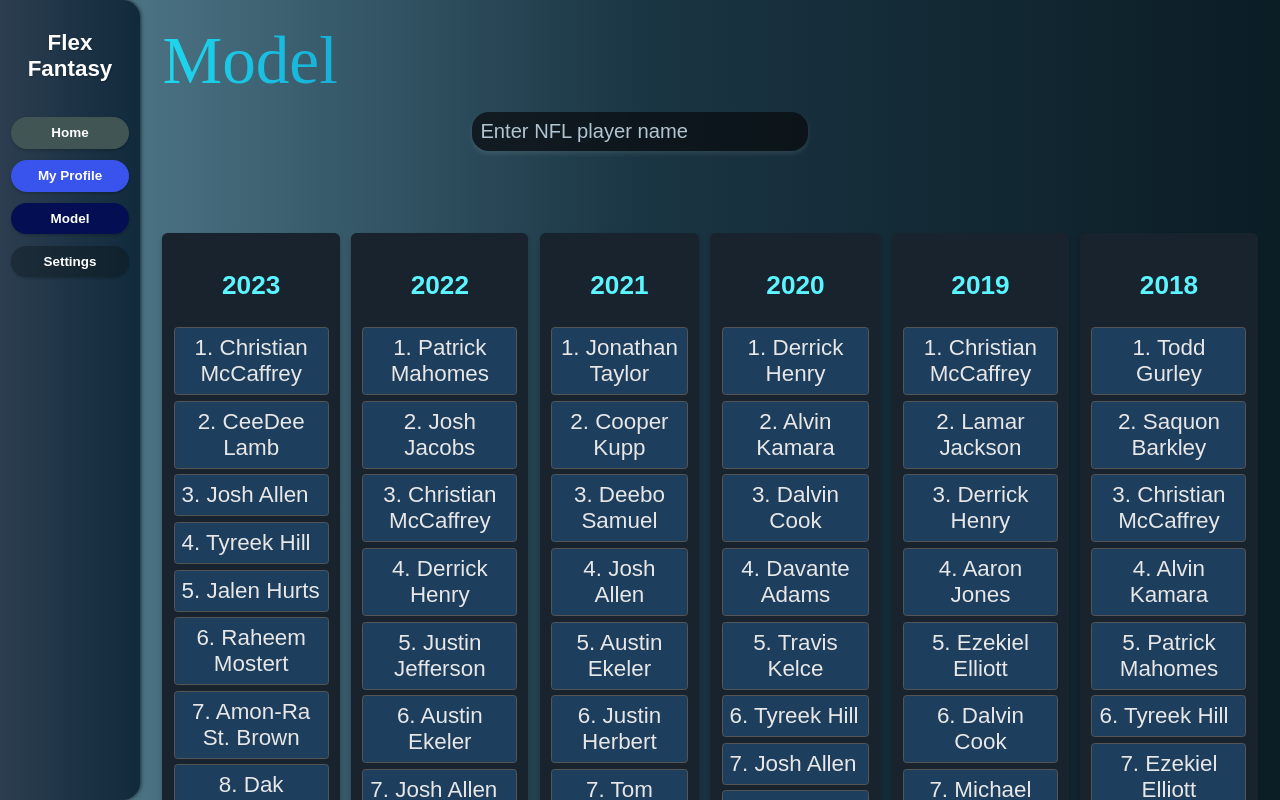
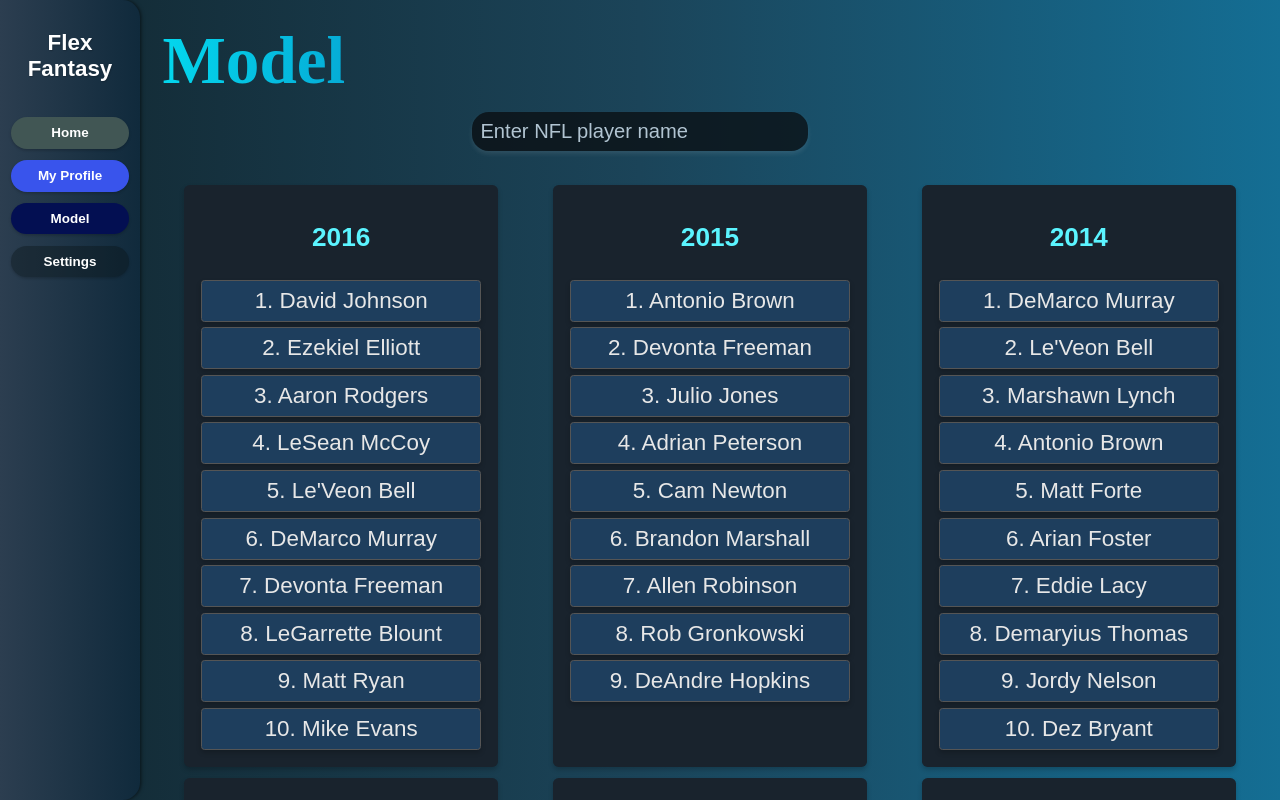
Before and after one commit to Dpope32/FlexFantasy, a React (Create React App) app in the folder fantasy-fusion/: page /model in a window 1280 px wide. Shown: the top 800 px of the page. Built offline with nearby package versions, Linux system fonts and the light colour scheme; a web font is replaced by a local one.

Commit message:
Added 5 years to model

```diff
--- a/fantasy-fusion/src/App.css
+++ b/fantasy-fusion/src/App.css
@@ -1,7 +1,7 @@
 .App {
   text-align: center;
   zoom: 100%;
-  background: linear-gradient(to right, #588395, #1a3543, #0b1d25); /* Example gradient background */
+  background: linear-gradient(to right, #122730, #1b4459, #146e94); /* Example gradient background */
 }
 
 .App-logo {
--- a/fantasy-fusion/src/Model.js
+++ b/fantasy-fusion/src/Model.js
@@ -13,17 +13,29 @@
   const navigate = useNavigate();
   const [showTopPlayers, setShowTopPlayers] = useState(true);
   const topPlayerIds = {
+    2014 : ["904", "1408", "745", "536", "103", "669", "1527", "560", "175", "574"],
+    2015: ["536", "2168", "947", "184", "954", "648", "1992", "515", "1426"],
+    2016: ["2391", "3164", "96", "676", "1408", "904", "2168", "730", "24", "2216"],
+    2017: ["2315", "1408", "4098", "4035", "2320", "1426", "536", "1234", "956", "676"],
     2018: ['2315','4866','4034', '4035', '4046', '3321','3164', '1466', '536', '2133'],
+    2019: ["4034", "4881", "3198", "4199", "3164", "4029", "3199", "1466", "4988", "956"],
+    2020: ["3198", "4035", "4029", "2133", "1466", "3321", "2212", "96", "5849", "4046"],
+    2021: ["6813", "4039", "5872", "2212", "4663", "6797", "167", "7564", "5012", "6794"],
+    2022: ["4046", "5850", "4034", "3198", "6794", "4663", "2212", "2133", "1466", "4988"],
     2023: ["4034", "6786", "2212", "3321", "6904", "2749", "7547", "3294", "2216", "4881"],
-    2022: ["4046", "5850", "4034", "3198", "6794", "4663", "2212", "2133", "1466", "4988"],
-    2021: ["6813", "4039", "5872", "2212", "4663", "6797", "167", "7564", "5012", "6794"],
-    2020: ["3198", "4035", "4029", "2133", "1466", "3321", "2212", "96", "5849", "4046"],
-    2019: ["4034", "4881", "3198", "4199", "3164", "4029", "3199", "1466", "4988", "956"],
+  };
+
+  const isColumnAllZeros = (stats, field) => {
+    if (Array.isArray(stats)) {
+      return stats.length > 0 && stats.every(stat => stat[field] === 0);
+    }
+    console.error('stats is not an array:', stats);
+    return false;
   };
 
   const handleBack = () => {
-    setSelectedPlayer(null); // Deselect the player
-    setShowTopPlayers(true); // Show the top players again
+    setSelectedPlayer(null);
+    setShowTopPlayers(true);
   };
 
   const uniqueSuggestions = (data) => {
@@ -74,7 +86,6 @@
     }
   };
 
-
   const handleSelectPlayer = (player) => {
     setSelectedPlayer(player);
     setSearchTerm('');
@@ -85,57 +96,63 @@
 
   const prepareChartData = (playerStats) => {
     const years = Object.keys(playerStats).sort();
-    const fantptData = years.map(year => playerStats[year].fantpt);
-    const posrankData = years.map(year => playerStats[year].posrank);
-    const ydsData = years.map(year => playerStats[year].yds);
-    const gamesData = years.map(year => playerStats[year].gs); // Use 'gs' for games played
-
-    // Calculate points per game using 'gs'
-    const ppgData = fantptData.map((totalPoints, index) => {
-      const games = gamesData[index];
-      return games ? (totalPoints / games).toFixed(2) : 0; // Avoid division by zero
-    });
-    // Find the maximum pos_rank for inversion
-    const maxPosRank = Math.max(...posrankData);
-
-    // Invert pos_rank values by subtracting from the maxPosRank
-    const invertedPosRankData = posrankData.map(rank => maxPosRank - rank + 1); // +1 ensures that the lowest rank is not zero
-
-    return {
-      labels: years,
-      datasets: [
+    const datasets = [
       {
         label: 'Fantasy Points',
-          data: fantptData,
+        dataKey: 'fantpt',
         borderColor: 'rgb(75, 192, 192)',
         backgroundColor: 'rgba(75, 192, 192, 0.2)',
         yAxisID: 'y',
       },
       {
         label: 'Position Rank',
-          data: invertedPosRankData,
+        dataKey: 'posrank',
         borderColor: 'rgb(255, 99, 132)',
         backgroundColor: 'rgba(255, 99, 132, 0.2)',
         yAxisID: 'y1',
       },
       {
         label: 'Yards',
-          data: ydsData,
+        dataKey: 'yds',
         borderColor: 'rgb(255, 206, 86)',
         backgroundColor: 'rgba(255, 206, 86, 0.2)',
         yAxisID: 'y3',
       },
-        {
+    ];
+
+    const filteredDatasets = datasets.map(dataset => {
+      const data = years.map(year => playerStats[year][dataset.dataKey]);
+      const allZeros = data.every(value => value === 0);
+      if (dataset.dataKey === 'posrank') {
+        const maxPosRank = Math.max(...data);
+        dataset.data = data.map(rank => maxPosRank - rank + 1);
+      } else {
+        dataset.data = data;
+      }
+
+      return allZeros ? null : dataset;
+    }).filter(dataset => dataset !== null);
+    const gamesData = years.map(year => playerStats[year].gs);
+    const fantptData = years.map(year => playerStats[year].fantpt);
+    const ppgData = fantptData.map((totalPoints, index) => {
+      const games = gamesData[index];
+      return games ? (totalPoints / games).toFixed(2) : 0;
+    });
+    const ppgAllZeros = ppgData.every(value => value === 0);
+    if (!ppgAllZeros) {
+      filteredDatasets.push({
         label: 'Points Per Game',
         data: ppgData,
         borderColor: 'rgb(123, 239, 178)',
         backgroundColor: 'rgba(123, 239, 178, 0.2)',
-          yAxisID: 'ppg', // Assign the new y-axis here
-        },
-      ],
+        yAxisID: 'ppg',
+      });
+    }
+    return {
+      labels: years,
+      datasets: filteredDatasets,
     };
   };
-
   const chartOptions = {
     scales: {
       y: {
@@ -242,12 +259,15 @@
     'yds_rushing': 'Rush Yds',
     'td_receiving': 'Rec TDs',
     'td_rushing': 'Rush TDs',
-    'att_rushing': 'Rushes'
+    'att_rushing': 'Rushes',
+    'ovrank' : 'OVR',
   };
 
   const renderStatsGrid = (playerStats, position) => {
-    const customOrder = ['age', 'posrank', 'ppr', 'ppg', 'td', 'yds', 'gs', 'att', 'cmp', 'att_rushing', 'yds_rushing'];
+    const customOrder = ['age', 'posrank', 'ppr', 'ppg', 'td', 'yds', 'gs', 'ovrank', 'att_rushing', 'yds_rushing'];
     const excludedColumns = new Set(['rank', 'fantpt', 'g', 'vbd', 'twopp', 'td_other', 'fantpos', 'player', 'twopm']);
+    const fieldsToExclude = ['cmp', 'rushes', 'rush_tds'];
+    const columnsAllZeros = fieldsToExclude.filter(field => isColumnAllZeros(playerStats, field));
   if (position !== 'QB') {
     excludedColumns.add('att');
     excludedColumns.add('cmp');
@@ -258,6 +278,10 @@
       excludedColumns.add('td_receiving');
       excludedColumns.add('yds_receiving');
       excludedColumns.add('rec');
+    }
+    if (position === 'TE', 'WR') {
+      excludedColumns.add('td_rushing');
+      excludedColumns.add('ya');
     }
     if (typeof playerStats === 'object' && Object.keys(playerStats).length > 0) {
       const firstKey = Object.keys(playerStats)[0];
@@ -289,7 +313,6 @@
         <tr>
           <th>Year</th>
           {columnsToRender.map(col => {
-            // Use the renamed column if it exists, otherwise use the original column name
             const displayName = renamedColumns[col] || col;
             return <th key={col}>{displayName}</th>;
           })}
@@ -306,15 +329,14 @@
 };
   const hasStats = Object.keys(playerStats).length > 0;
 
-
   const ModelPage = () => {
     const [isPlayerSelected, setIsPlayerSelected] = useState(false);
     return (
       <div>
-        {/* Rest of your component JSX goes here */}
       </div>
     );
   }
+
 
   return (
     <div className="model-page">
@@ -325,15 +347,11 @@
         <button className="model-button" onClick={() => navigate('/model')}>Model</button>
         <button className="settings-button">Settings</button>
       </div>
-
-      {/* Conditionally render the header based on whether a player is selected */}
       {!selectedPlayer && (
         <header className="main-header">
           <span>Model</span>
         </header>
       )}
-
-      {/* Main content area */}
       <div className="main-content">
     <div className="search-section">
       <input
@@ -352,10 +370,7 @@
                )}
              </div>
              {selectedPlayer && (
-        <button className="back-button" onClick={handleBack}>
-          Back
-        </button>
-      )}
+        <button className="back-button" onClick={handleBack}>Back</button>)}
               {selectedPlayer && (
           <div className="player-info">
         <h2>{`${selectedPlayer} - ${getMostRecentFantpos(playerStats) || 'Position not available'}`}</h2>
@@ -379,6 +394,14 @@
         ))}
       </div>
     )}
+      <div>
+         {selectedPlayer && hasStats && (
+            <div>
+              <h2>{selectedPlayer.player}</h2>
+              {renderStatsGrid(playerStats, getMostRecentFantpos(playerStats))}
+            </div>
+          )}
+      </div>
     {selectedPlayer && hasStats && (
       <div className="chart-container" style={{height: '50vh', width: '120vw' }}>
         <Line
@@ -387,19 +410,9 @@
         />
       </div>
     )}
-      <div>
-         {selectedPlayer && hasStats && (
-            <div>
-
-              <h2>{selectedPlayer.player}</h2>
-              {renderStatsGrid(playerStats, getMostRecentFantpos(playerStats))}
-            </div>
-          )}
-      </div>
     </div>
     </div>
   );
-
 }
 
 export default Model;
--- a/fantasy-fusion/src/model.css
+++ b/fantasy-fusion/src/model.css
@@ -1,6 +1,12 @@
 /* Model.css */
 
 @import url('https://fonts.googleapis.com/css2?family=Kodchasan:wght@400;700&display=swap');
+:root {
+  --background-color-card: #1e3e5d;
+  --hover-color-card: #2a5075;
+  --text-color-primary: #e7e7e7;
+  --text-color-secondary: #61dafb;
+}
 
 html {
   font-size: 16px;
@@ -30,8 +36,9 @@
 .main-header {
   all: initial;
   padding-left: 200px;
+  font-weight: bolder;
   font-size: 6rem;
-  background: linear-gradient(to right, rgb(37, 248, 255), rgb(8, 104, 178), rgb(52, 52, 90));
+  background: linear-gradient(to right, rgb(2, 247, 255), rgb(8, 104, 178), rgb(52, 52, 90));
   -webkit-background-clip: text;
   -webkit-text-fill-color: transparent;
   text-align: left;
@@ -40,7 +47,6 @@
 .model-page .top-players-container {
   border-radius: 5px;
   margin-left: 200px;
-  margin-top: 100px;
   cursor: pointer;
   transition: transform 0.2s;
   font-size: 2rem;
@@ -61,7 +67,6 @@
 .model-page .top-player:hover {
   transform: scale(1.05);
 }
-
 
 input, button {
   padding: 0.75rem;
@@ -121,7 +126,7 @@
 }
 .model-page table {
   margin-left: 100px;
-  width: 100%;
+  width: 50%;
   margin-top: 2rem;
   border-collapse: collapse;
   color: #fff;
@@ -133,7 +138,7 @@
 .model-page th {
   background-color: #1b2838;
   color: #ffffff;
-  padding: 20px;
+  padding: 10px;
   text-align: center;
   font-weight: normal;
 }
@@ -164,7 +169,6 @@
   box-shadow: 0 2px 5px rgba(0, 0, 0, 0.15);
 }
 
-
 .model-page tbody tr:hover {
   background-color: #387aa6;
   cursor: pointer;
@@ -174,10 +178,9 @@
   padding: 0.5rem 0;
 }
 
-
 .chart-container {
   margin-left: 100px;
-  margin-top: 20px;
+  margin-top: 70px;
   margin-bottom: 50px;
   border: 3px solid #81f4ff;
   box-shadow: 0px 0px 15px rgba(255, 255, 255, 0.665);
@@ -196,38 +199,64 @@
 }
 
 .top-players-container {
-  display: flex; /* Use grid display */
-  grid-template-columns: repeat(auto-fit, minmax(200px, 1fr)); /* This will create a responsive grid */
-  gap: 1rem; /* Adjust the gap between grid items */
-  margin-bottom: 2rem; /* Space below the grid */
+  display: flex;
+  flex-wrap: wrap;
+  justify-content: space-around;
+  grid-template-columns: repeat(auto-fit, minmax(200px, 1fr));
+  gap: 1rem;
+  margin-bottom: 2rem;
+  margin-left: auto;
+  margin-right: auto;
   margin-top: 2rem;
+  border-radius: 30px;
+  flex-direction: reverse;
 }
 
 .top-players-year {
-  background: #19232d; /* A dark shade for contrast */
+  background: #19232d;
   padding: 1rem;
   border-radius: 8px;
   box-shadow: 0 4px 8px rgba(0, 0, 0, 0.2);
 }
 
 .top-player {
-  background: #1a1a2e; /* Slightly lighter than the year background for depth */
-  color: #e7e7e7; /* Light color for the text */
+  background: var(--background-color-card);
+  color: var(--text-color-primary);
   padding: 0.75rem;
   margin-bottom: 0.5rem;
   cursor: pointer;
-  border-radius: 4px;
+  border-radius: 30px;
   transition: background-color 0.3s, transform 0.2s;
   display: flex;
-  justify-content: space-between; /* To space out rank and name */
+  justify-content: space-between;
   align-items: center;
-  border: 1px solid #555; /* Add a border for definition */
+  border: 1px solid #555;
+  box-shadow: 0 4px 8px rgba(0, 0, 0, 0.2);
+  width: 400px; /* Fixed width for each card */
+  margin: 0.5rem; /* Margin around cards */
+  display: flex;
+  flex-direction: column;
+  justify-content: center; /* Centers content vertically */
+  align-items: center; /* Centers content horizontally */
+  padding: 1rem;
 }
 
 .top-player:hover {
-  background-color: #4a6572;
-  transform: translateY(-2px); /* A subtle lift effect on hover */
-  box-shadow: 0 2px 4px rgba(0, 0, 0, 0.2);
+  background-color: var(--hover-color-card);
+  box-shadow: 0 8px 16px rgba(0, 0, 0, 0.2);
+  transform: translateY(-5px); /* Lifts card slightly */
+}
+
+/* Responsive design */
+@media (max-width: 768px) {
+  .model-page .top-players-container {
+    flex-direction: column;
+    align-items: center;
+  }
+  .model-page .top-player {
+    width: 100%; /* Full width on smaller screens */
+    margin-bottom: 1rem;
+  }
 }
 
 
@@ -236,21 +265,20 @@
 }
 
 .back-button {
-  margin-top: .2px; /* Adjust as needed */
-  background-color: #171045; /* Choose a suitable color */
+  margin-top: .2px;
+  background-color: #171045;
   border: none;
   border-radius: 5px;
   cursor: pointer;
   transition: background-color 0.3s ease;
   max-width: 6rem;
   font-size: 24px;
-  /* Styling to make it stand out as a button */
-  position: absolute; /* or 'fixed' depending on your layout */
-  left: 220px; /* adjust as needed */
+  position: absolute;
+  left: 220px;
   top: 10px;
   box-shadow: 0 2px 4px rgba(0, 0, 0, 0.2);
 }
 
 .back-button:hover {
-  background-color: #e2e2e2; /* Slightly darker on hover */
+  background-color: #e2e2e2;
 }
--- a/fantasy-fusion/src/playerNames.json
+++ b/fantasy-fusion/src/playerNames.json
@@ -1,4 +1,54 @@
 {
+    "2014": {
+        "904": "DeMarco Murray",
+        "1408": "Le'Veon Bell",
+        "745": "Marshawn Lynch",
+        "536": "Antonio Brown",
+        "103": "Matt Forte",
+        "669": "Arian Foster",
+        "1527": "Eddie Lacy",
+        "560": "Demaryius Thomas",
+        "175": "Jordy Nelson",
+        "574": "Dez Bryant"
+    },
+
+    "2015": {
+        "536": "Antonio Brown",
+        "2168": "Devonta Freeman",
+        "947": "Julio Jones",
+        "184": "Adrian Peterson",
+        "954": "Cam Newton",
+        "648": "Brandon Marshall",
+        "1992": "Allen Robinson",
+        "515": "Rob Gronkowski",
+        "1426": "DeAndre Hopkins"
+    },
+
+    "2016": {
+        "2391": "David Johnson",
+        "3164": "Ezekiel Elliott",
+        "96": "Aaron Rodgers",
+        "676": "LeSean McCoy",
+        "1408": "Le'Veon Bell",
+        "904": "DeMarco Murray",
+        "2168": "Devonta Freeman",
+        "730": "LeGarrette Blount",
+        "24": "Matt Ryan",
+        "2216": "Mike Evans"
+     },
+
+    "2017": {
+        "2315": "Todd Gurley",
+        "1408": "Le'Veon Bell",
+        "4098": "Kareem Hunt",
+        "4035": "Alvin Kamara",
+        "2320": "Melvin Gordon",
+        "1426": "DeAndre Hopkins",
+        "536": "Antonio Brown",
+        "1234": "Russell Wilson",
+        "956": "Mark Ingram",
+        "676": "LeSean McCoy"
+    },
     "2018": {
         "4034": "Christian McCaffrey",
         "4046": "Patrick Mahomes",
```
Also changed, not shown: 2 other files (tests, documents, lock files or other folders). Lines whose indentation alone changed are shown as unchanged.
